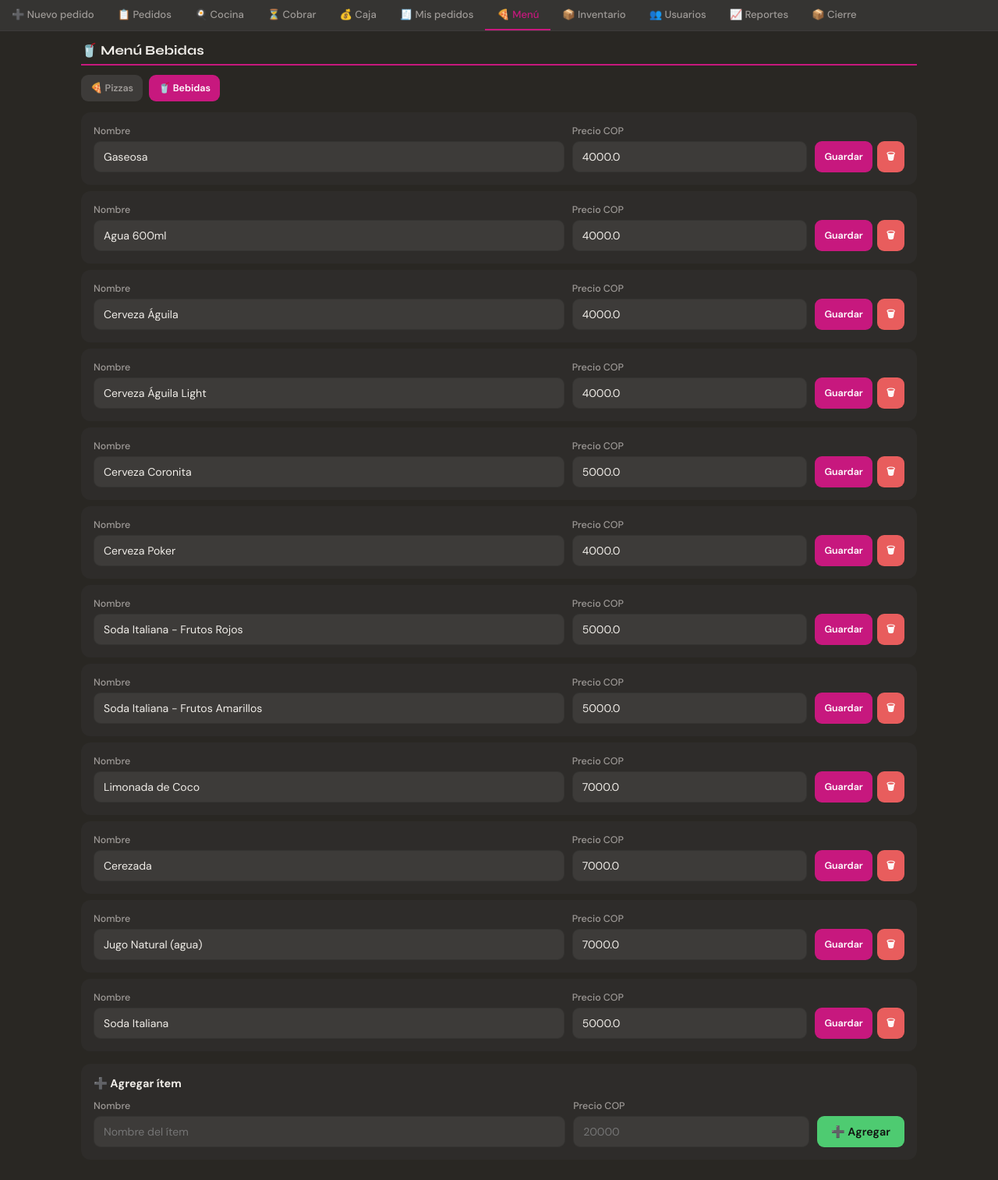
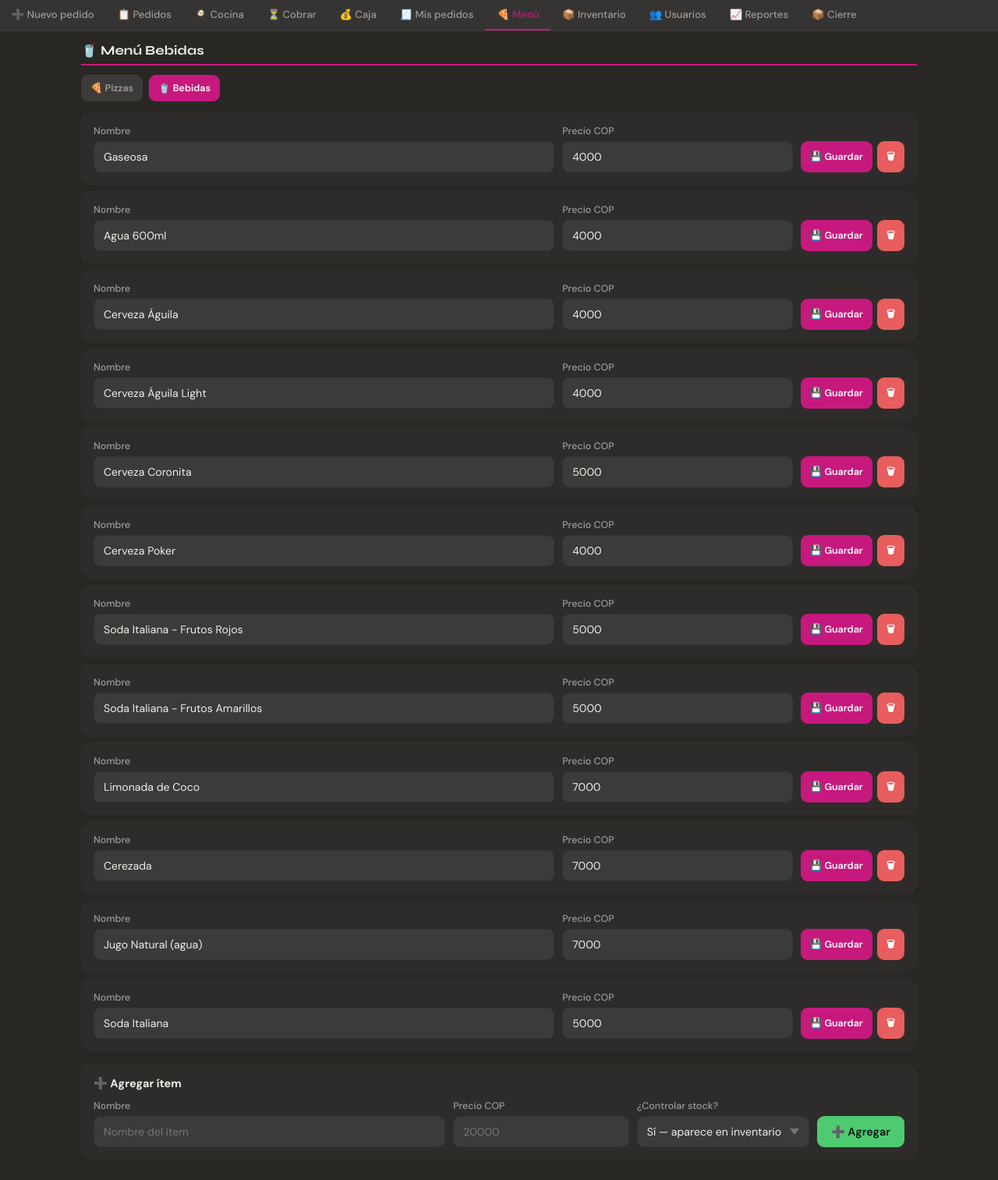
Before and after one commit to lualsa23-max/Jacapizza, a Flask app: page /admin/menu/bebidas in a window 1280 px wide. Shown: the part 51-1564 px from the top of the page at 78% size. Run offline with Flask 3, Linux system fonts and the light colour scheme; the visitor is signed in with stand-in values (Sample User, id 1); data comes from the database, SQL or seed files in the repository.

Commit message:
Update admin_menu.html

```diff
--- a/templates/admin_menu.html
+++ b/templates/admin_menu.html
@@ -5,6 +5,10 @@
 <div style="display:flex;gap:8px;margin-bottom:14px">
   <a href="{{ url_for('admin_menu_pizzas') }}" class="btn btn-sm {% if tipo=='pizzas' %}btn-primary{% else %}btn-ghost{% endif %}">🍕 Pizzas</a>
   <a href="{{ url_for('admin_menu_bebidas') }}" class="btn btn-sm {% if tipo=='bebidas' %}btn-primary{% else %}btn-ghost{% endif %}">🥤 Bebidas</a>
+</div>
+
+<div class="flash flash-success mb-12" style="display:none" id="tip">
+  💡 Tip: también puedes cambiar precios directamente desde Inventario
 </div>
 
 {% for nombre, precio in menu.items() %}
@@ -18,10 +22,10 @@
     </div>
     <div style="flex:1;min-width:100px">
       <label class="form-label">Precio COP</label>
-      <input class="form-input" type="number" name="precio" value="{{ precio }}" step="500" style="min-height:40px;font-size:.88rem">
+      <input class="form-input" type="number" name="precio" value="{{ precio | int }}" step="500" style="min-height:40px;font-size:.88rem">
     </div>
     <div style="display:flex;gap:6px">
-      <button type="submit" class="btn btn-primary btn-sm" style="min-height:40px">Guardar</button>
+      <button type="submit" class="btn btn-primary btn-sm" style="min-height:40px">💾 Guardar</button>
       <button type="submit" name="action" value="delete"
               class="btn btn-danger btn-sm" style="min-height:40px"
               onclick="return confirm('¿Eliminar {{ nombre }}?')">🗑</button>
@@ -43,6 +47,15 @@
         <label class="form-label">Precio COP</label>
         <input class="form-input" type="number" name="precio" placeholder="20000" step="500" style="min-height:40px;font-size:.88rem">
       </div>
+      {% if tipo == 'bebidas' %}
+      <div style="min-width:120px">
+        <label class="form-label">¿Controlar stock?</label>
+        <select class="form-select" name="en_inventario" style="min-height:40px;font-size:.88rem">
+          <option value="1">Sí — aparece en inventario</option>
+          <option value="0">No — sin stock</option>
+        </select>
+      </div>
+      {% endif %}
       <button type="submit" class="btn btn-green" style="min-height:40px">➕ Agregar</button>
     </div>
   </form>
```
